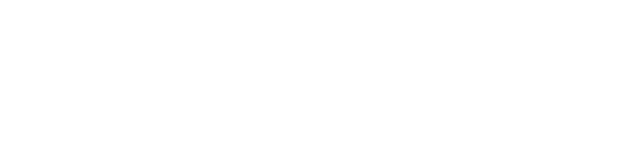
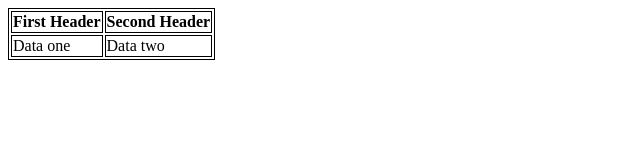
Before and after one commit to Aplas99/OdinProject, a plain HTML site: page practice/index.html in a window 1280 px wide. Shown: the whole page, without its empty margins (0-640 px from the left). Drawn offline with Linux system fonts and the light colour scheme.

Commit message:
completed table reading section and working on table assignment

```diff
--- a/practice/index.html
+++ b/practice/index.html
@@ -4,9 +4,21 @@
     <meta charset="UTF-8">
     <meta http-equiv="X-UA-Compatible" content="IE=edge">
     <meta name="viewport" content="width=device-width, initial-scale=1.0">
+    <link rel="stylesheet" type="text/css" href="/style.css" />
     <title>Document</title>
 </head>
 <body>
 
+    <table>
+        <tr>
+            <th> First Header </th>
+            <th> Second Header </th>
+                <tr>
+                    <td>Data one </td>
+                    <td> Data two </td>
+                </tr>
+        </tr>
+    </table>
+
 </body>
 </html>
--- /dev/null
+++ b/practice/style.css
@@ -0,0 +1,3 @@
+table, td, th {
+    border: 1px solid black;
+}
--- /dev/null
+++ b/table_assignment/minimal-table.css
@@ -0,0 +1,35 @@
+html {
+  font-family: sans-serif;
+}
+
+table {
+  border-collapse: collapse;
+  border: 2px solid rgb(200,200,200);
+  letter-spacing: 1px;
+  font-size: 0.8rem;
+}
+
+td, th {
+  border: 1px solid rgb(190,190,190);
+  padding: 10px 20px;
+}
+
+th {
+  background-color: rgb(235,235,235);
+}
+
+td {
+  text-align: center;
+}
+
+tr:nth-child(even) td {
+  background-color: rgb(250,250,250);
+}
+
+tr:nth-child(odd) td {
+  background-color: rgb(245,245,245);
+}
+
+caption {
+  padding: 10px;
+}
```
Also changed, not shown: table_assignment/blank-template.html (added, +14 -0 lines), table_assignment/planets-data.txt (added), 2 other files.
